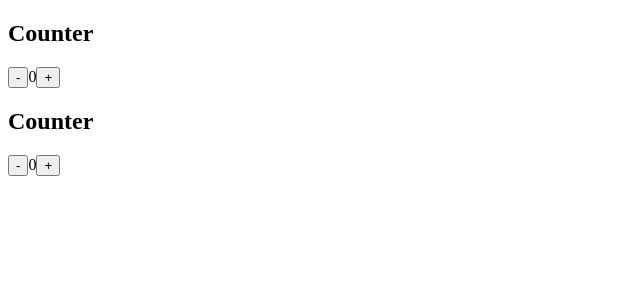
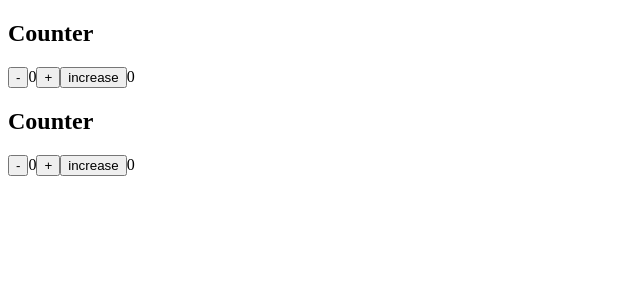
Before and after one commit to bestsoftdeveloper/react, a React (Create React App) app in the folder redux-intro/: page / in a window 1280 px wide. Shown: the top 300 px of the page, without its empty margins (0-640 px from the left). Built offline with nearby package versions, Linux system fonts and the light colour scheme.

Commit message:
state local

```diff
--- a/redux-intro/src/components/counter.js
+++ b/redux-intro/src/components/counter.js
@@ -3,7 +3,10 @@ import React from 'react';
 class Counter extends React.Component {
     constructor(props) {
         super(props);
-
+        this.state = {
+            count: props.count
+        }
+        this.increase = this.increase.bind(this);
     }
 
     increment = () => {
@@ -17,14 +20,27 @@ class Counter extends React.Component {
         }
     }
 
+    increase(){
+        const newState = { ...this.state };
+        newState.count ++;
+
+        this.setState(newState);
+    }
+
     render() {
         return (
             <div>
-                <h2>Counter</h2>
+                {this.props.count % 2 === 0 &&
+                    <h2>Counter</h2>
+                }
                 <div>
                     <button onClick={this.decrement}>-</button>
                     <span>{this.props.count}</span>
                     <button onClick={this.increment}>+</button>
+
+                    <button onClick={this.increase}>increase</button>
+                    <span>{this.state.count}</span>
+
                 </div>
             </div>
         )
```
